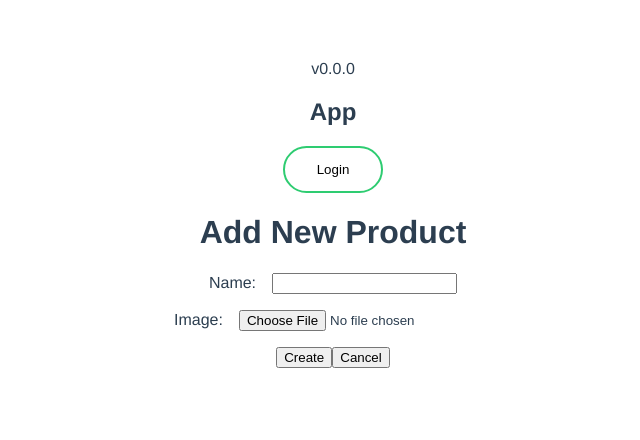
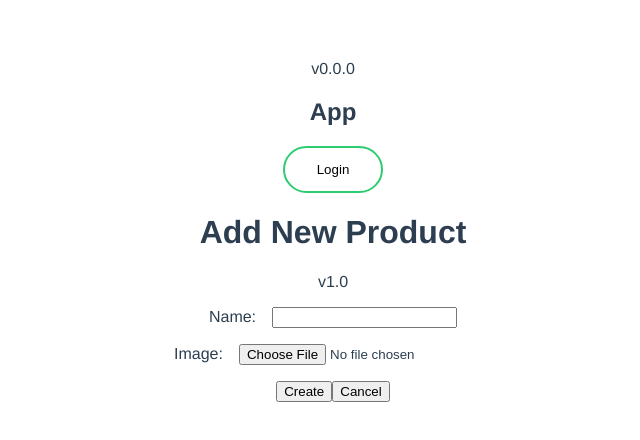
Before and after one commit to zonbimutin/B3-eshop, a Vue app: page /add in a window 1280 px wide. Shown: the top 440 px of the page, without its empty margins (307-947 px from the left). Built offline with nearby package versions, Linux system fonts and the light colour scheme.

Commit message:
Update version Add_vue

```diff
--- a/src/pages/Add.vue
+++ b/src/pages/Add.vue
@@ -1,6 +1,7 @@
 <template>
   <div class="AddProduct">
     <h1>Add New Product</h1>
+    <span>v1.0</span>
     <form class="AddProduct__form" @submit="handleFormSubmit" @reset="handleFormReset">
       <div class="form-group AddProduct__input">
         <label for="name">Name:</label>
```
